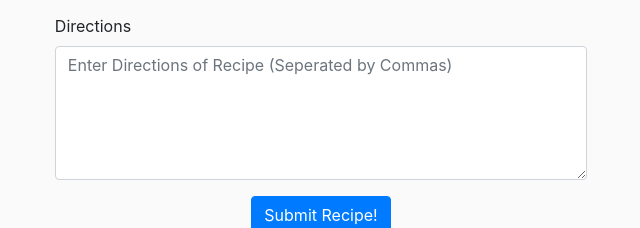
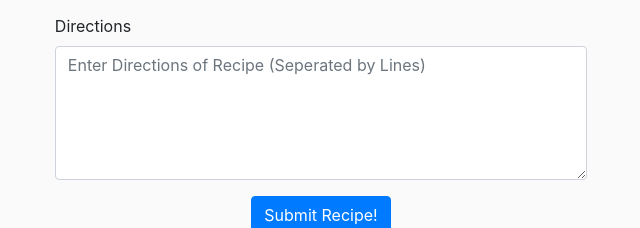
Before and after one commit to rtumalle0518/WeCook, a React (Create React App) app: page /CreateNewRecipe in a window 1280 px wide. Shown: the part 905-1133 px from the top of the page, without its empty margins (319-959 px from the left). Built offline with nearby package versions, Linux system fonts and the light colour scheme; no server answers; sample sign-in values are in the browser's storage; a web font is replaced by a local one.

Commit message:
fixed recipe format for firestore

```diff
--- a/src/components/CreateNewRecipe.js
+++ b/src/components/CreateNewRecipe.js
@@ -65,7 +65,7 @@ export default function NewRecipe() {
         onSubmit={(values, onSubmitProps) => {
           onSubmitProps.setSubmitting(true);
           const ingredientsArray = values.ingredients.split("\n");
-          const directionsArray = values.directions.split(", ")
+          const directionsArray = values.directions.split("\n")
           /*
           firestore
             .collection("recipes")
@@ -94,6 +94,7 @@ export default function NewRecipe() {
               directions: directionsArray,
               user:user.email,
               userid:user.uid,
+              recipeid: uuid.v1()
 
             });
 
@@ -228,7 +229,7 @@ export default function NewRecipe() {
               name="directions"
               rows={5}
               value={values.directions}
-              placeholder="Enter Directions of Recipe (Seperated by Commas)"
+              placeholder="Enter Directions of Recipe (Seperated by Lines)"
               onChange={handleChange}
               onBlur={handleBlur}
               isValid={touched.directions && !errors.directions}
@@ -258,7 +259,7 @@ export default function NewRecipe() {
 
           </div>
           <div className="d-flex justify-content-center align-items-center" style={{ marginBottom: "30px"}}>
-            <a class="btn btn-link" href="ViewSubmittedRecipes" role="button">View my submitted recipes</a>
+            <a className="btn btn-link" href="ViewSubmittedRecipes" role="button">View my submitted recipes</a>
             </div>
           {/* for testing purposes <pre>{JSON.stringify(values, null, 2)}</pre> */}
         </Form>
--- a/src/components/RecipeCard.js
+++ b/src/components/RecipeCard.js
@@ -30,7 +30,7 @@ const useStyles = makeStyles((theme) => ({
     }
 }));
 
-export default function RecipeCard() {
+export default function RecipeCard(props) {
     const [flag, setFlag] = useState(true);
     const classes = useStyles();
 
--- a/src/components/ViewAllRecipes.js
+++ b/src/components/ViewAllRecipes.js
@@ -73,6 +73,8 @@ function UserRecipe() {
   });
   }
 
+  console.log(recipes);
+
   useEffect(()=> {
     getRecipes();
   }, []);
```
